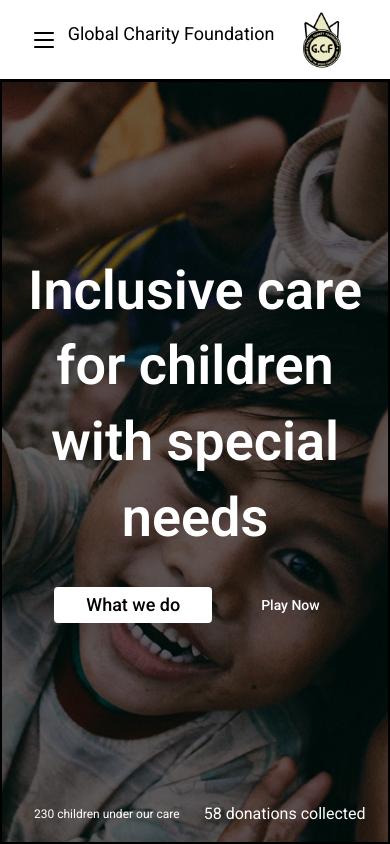
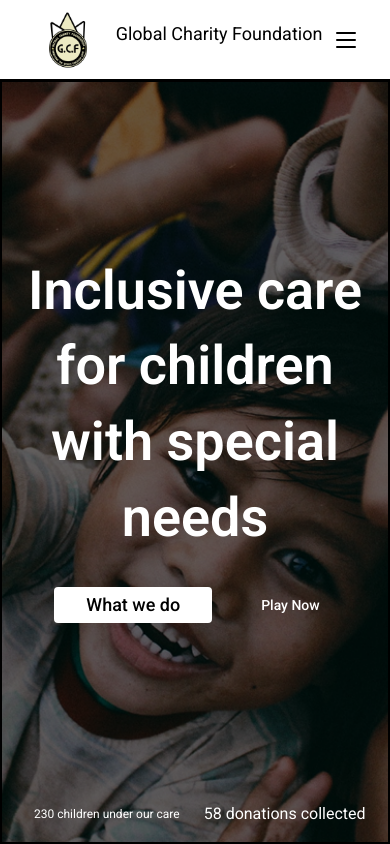
Before and after one commit to BEEJAYOFGOD/gcf-website, a React (Vite) app: page / in a window 390 px wide. Shown: the top 844 px of the page. Built offline with nearby package versions, Linux system fonts and the light colour scheme.

Commit message:
moved hamburger menu to the right

```diff
--- a/src/App.css
+++ b/src/App.css
@@ -16,8 +16,6 @@ html,body{
 }
 
 /* In globals.css - Forces consistent sizing */
-
-
 
 
 body {
--- a/src/components/landingpage/MobileNav.tsx
+++ b/src/components/landingpage/MobileNav.tsx
@@ -18,6 +18,13 @@ import gcfPng from "@/assets/gcf.png";
 const MobileNav = () => {
     return (
         <div className="lg:hidden  w-full   justify-between flex items-center ">
+            <NavLink to="/" className="flex items-center justify-between ">
+                <img src={gcfPng} alt="fc logo" className="w-18 h-18" />
+            </NavLink>
+            <span className="text-lg  text-center  animate-bounce">
+                Global Charity Foundation
+            </span>
+
             <Sheet>
                 <SheetTrigger asChild>
                     <AlignJustify />
@@ -74,13 +81,6 @@ const MobileNav = () => {
                     </SheetFooter> */}
                 </SheetContent>
             </Sheet>
-
-            <span className="text-lg  text-center  animate-bounce">
-                Global Charity Foundation
-            </span>
-            <NavLink to="/" className="flex items-center justify-between ">
-                <img src={gcfPng} alt="fc logo" className="w-18 h-18" />
-            </NavLink>
         </div>
     );
 };
```
